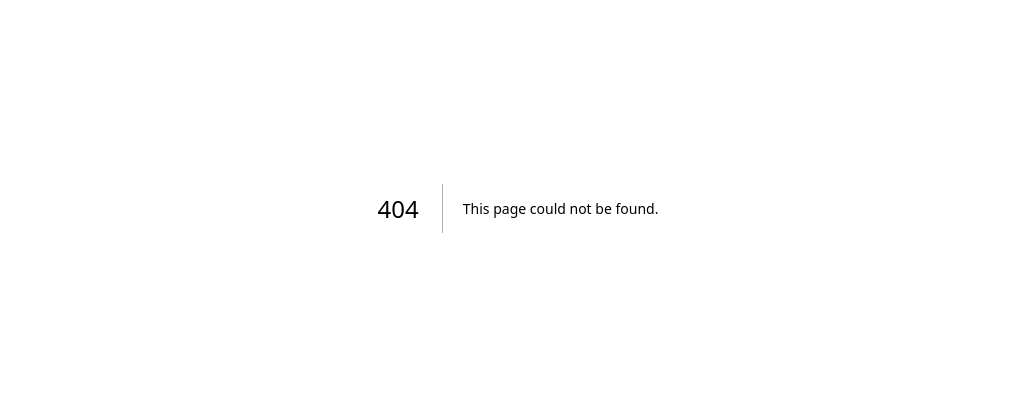
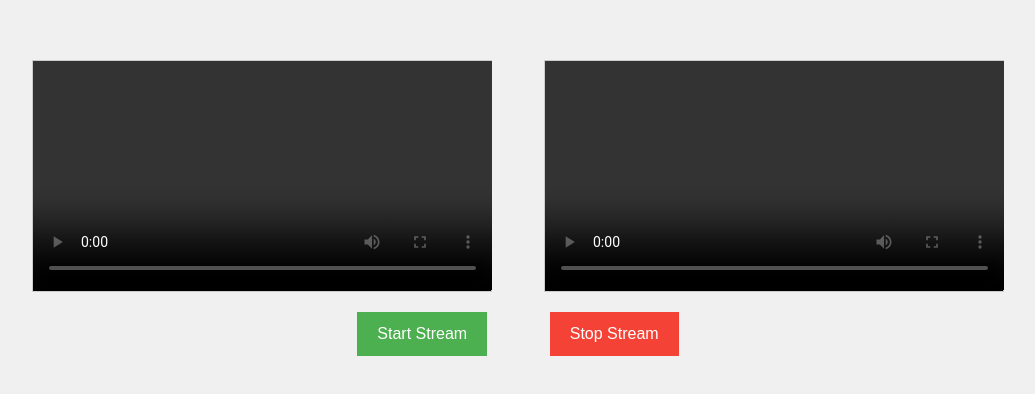
Before and after one commit to DBiel1993/media-stream-next-app, a Next.js app: page /streaming-page in a window 1280 px wide. Before the commit this address had no page. Shown: the part 192-586 px from the top of the page, without its empty margins (122-1157 px from the left). Built offline with nearby package versions, Linux system fonts and the light colour scheme.

Commit message:
streaming page added; button aded to main page

```diff
--- /dev/null
+++ b/app/components/button.tsx
@@ -0,0 +1,24 @@
+// app/components/Button.tsx
+"use client";
+
+import React from "react";
+import { useRouter } from "next/navigation";
+
+const Button: React.FC = () => {
+  const router = useRouter();
+
+  const handleClick = () => {
+    router.push("/streaming-page");
+  };
+
+  return (
+    <button
+      className="px-4 py-2 bg-blue-500 text-white rounded hover:bg-blue-700 transition-colors"
+      onClick={handleClick}
+    >
+      Go to Streaming Page
+    </button>
+  );
+};
+
+export default Button;
--- a/app/page.tsx
+++ b/app/page.tsx
@@ -1,5 +1,6 @@
+// app/page.tsx
 import Image from "next/image";
-
+import Button from "./components/button";
 export default function Home() {
   return (
     <main className="flex min-h-screen flex-col items-center justify-between p-24">
@@ -108,6 +109,10 @@ export default function Home() {
           </p>
         </a>
       </div>
+
+      <div className="mt-8">
+        <Button />
+      </div>
     </main>
   );
 }
--- /dev/null
+++ b/app/streaming-page/page.tsx
@@ -0,0 +1,83 @@
+"use client";
+
+import React from "react";
+
+const UsersPage: React.FC = () => {
+  const startStream = () => {
+    // Add logic to start the video stream
+    console.log("Start Stream button clicked");
+  };
+
+  const stopStream = () => {
+    // Add logic to stop the video stream
+    console.log("Stop Stream button clicked");
+  };
+
+  return (
+    <div style={styles.container}>
+      <div style={styles.videoContainer}>
+        <video id="video1" controls style={styles.video}></video>
+        <video id="video2" controls style={styles.video}></video>
+      </div>
+      <div style={styles.buttonContainer}>
+        <button
+          style={{ ...styles.button, ...styles.start }}
+          onClick={startStream}
+        >
+          Start Stream
+        </button>
+        <button
+          style={{ ...styles.button, ...styles.stop }}
+          onClick={stopStream}
+        >
+          Stop Stream
+        </button>
+      </div>
+    </div>
+  );
+};
+
+const styles = {
+  container: {
+    fontFamily: "Arial, sans-serif",
+    display: "flex",
+    flexDirection: "column" as "column",
+    alignItems: "center",
+    justifyContent: "center",
+    height: "100vh",
+    margin: 0,
+    backgroundColor: "#f0f0f0",
+  },
+  videoContainer: {
+    display: "flex",
+    justifyContent: "space-around",
+    width: "80%",
+    marginBottom: "20px",
+  },
+  video: {
+    width: "45%",
+    height: "auto",
+    backgroundColor: "#000",
+    border: "1px solid #ccc",
+  },
+  buttonContainer: {
+    display: "flex",
+    justifyContent: "space-around",
+    width: "30%",
+  },
+  button: {
+    padding: "10px 20px",
+    fontSize: "16px",
+    cursor: "pointer",
+  },
+  start: {
+    backgroundColor: "#4CAF50",
+    color: "white",
+  },
+  stop: {
+    backgroundColor: "#f44336",
+    color: "white",
+  },
+};
+
+export default UsersPage;
```
